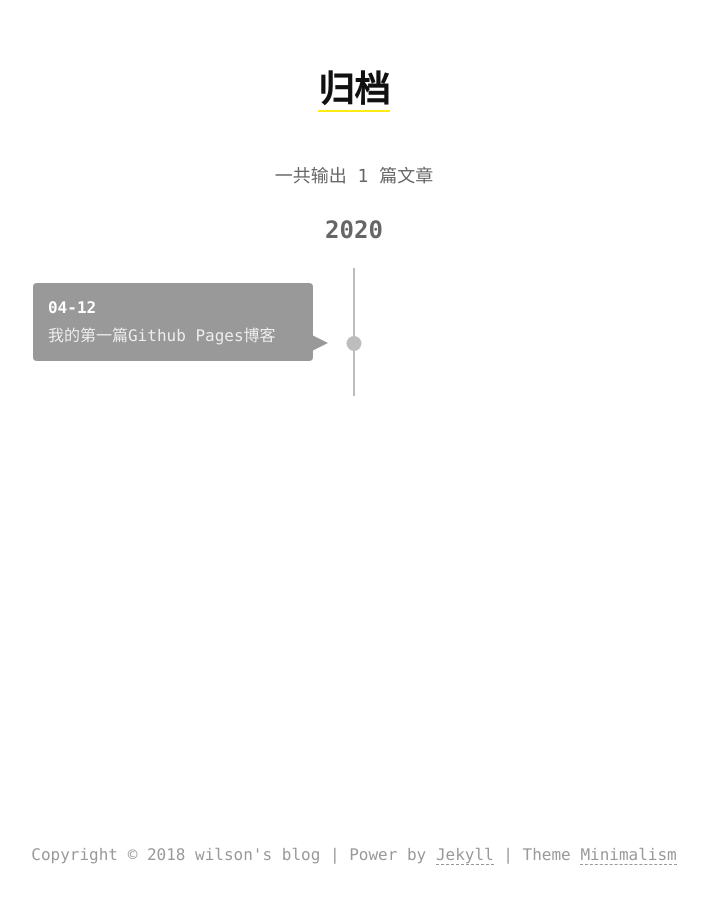
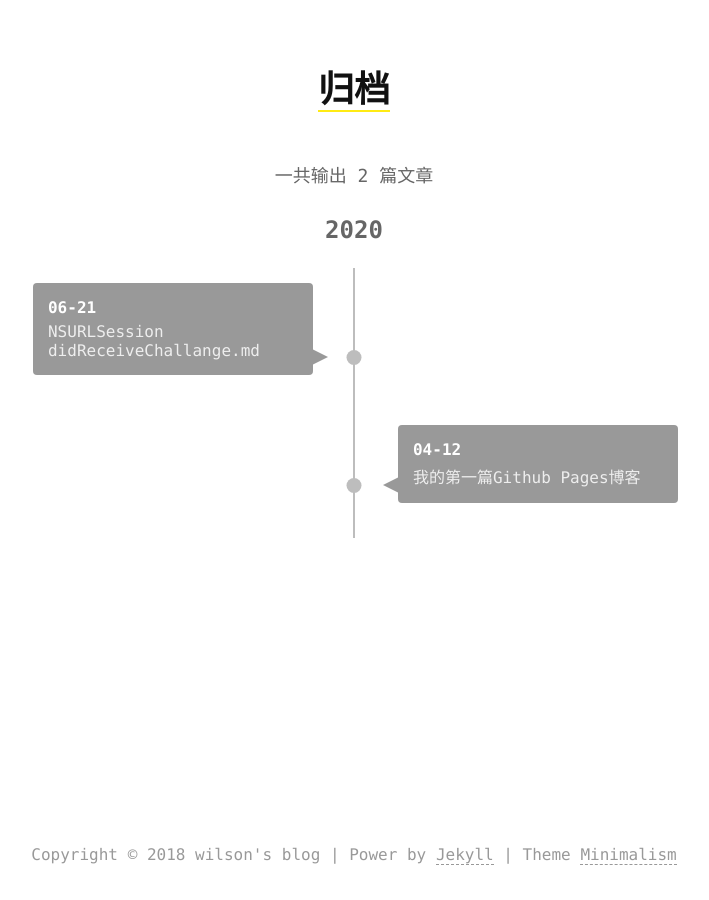
Before and after one commit to travishan/travishan.github.io, a Jekyll site: the page built from archive.md, in a window 1280 px wide. Shown: the whole page, without its empty margins (286-995 px from the left). Built offline with Jekyll 4.4.1, drawn with Linux system fonts in a browser that asks for light colours.

Commit message:
更新博客内容

```diff
--- a/_posts/NSURLSession didReceiveChallange.md
+++ b/_posts/2020-06-21-nsurlsession.md
@@ -1,3 +1,8 @@
+---
+layout: post
+title:  "NSURLSession didReceiveChallange.md"
+---
+
 最近学习`SDWegImage`源码时，对`NSURLSession`的`didReceiveChallenge`相关的`delegate`方法有些不明白如何使用，故学习了下官方文档，记录了一些笔记。
 
 参考链接：
```
